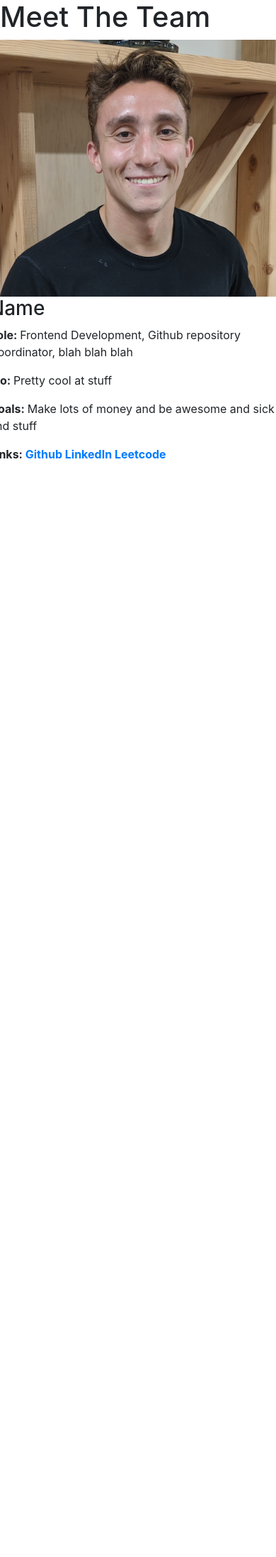
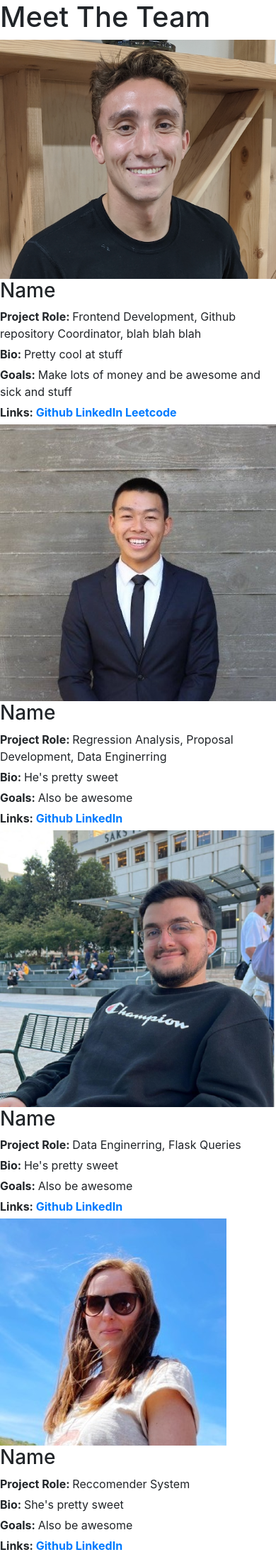
Before and after one commit to jaredap1995/UCB_project_4, a Flask app: page /about in a window 390 px wide; the page is wider, and only the part inside the window is pictured. Shown: the top 2194 px of that part at 71% size. Before the commit the page ends 646 px from the top of that part, so only its background shows below. Run offline with Flask 3, Linux system fonts and the light colour scheme; some libraries are stand-ins or nearby versions.

Commit message:
all photos and bios uploaded

```diff
--- /dev/null
+++ b/frontend/static/css/about.css
@@ -0,0 +1,3 @@
+p {
+    margin-bottom: 5px;
+}
--- a/frontend/static/main.js
+++ b/frontend/static/main.js
@@ -84,10 +84,12 @@ function searchCars () {
     var size = document.getElementById('size').value;
     var odometer = document.getElementById('odometer').value;
     var state = document.getElementById('state').value;
+    var transmission = document.getElementById('transmission').value;
+    var cylinders = document.getElementById('cylinder').value;
 
 
     //Redirect to results after search is made
-    window.location.href = "/results?query=" + query + "&maxPrice=" + priceMax + "&condition=" + condition + "&state" + state + "&manufacturer=" + manufacturer + "&size=" + size + "&ododmeter=" + odometer;
+    window.location.href = "/results?query=" + query + "&maxPrice=" + priceMax + "&condition=" + condition + "&state" + state + "&manufacturer=" + manufacturer + "&size=" + size + "&ododmeter=" + odometer + "&transmission=" + transmission + "&cylinders=" + cylinders;
 }
 
 // Navigate to the about page Button
--- a/frontend/templates/about.html
+++ b/frontend/templates/about.html
@@ -6,6 +6,7 @@
         <title>About</title>
         <!-- Bootstrap CSS -->
         <link rel="stylesheet" href="https://stackpath.bootstrapcdn.com/bootstrap/4.5.2/css/bootstrap.min.css">
+        <link rel = 'stylesheet' href = "{{ url_for ('static', filename = 'css/about.css') }}">
     </head>
     <body>
         <div clsss = 'container'>
@@ -13,12 +14,12 @@
 
             <!-- Row Template to be copied to Each group Memeber-->
             <div class = 'row'>
-                <div clss = 'col-md-3'>
+                <div class = 'col-md-3'>
                     <img src = "{{ url_for('static', filename = 'about/jared_copy.png') }}" class = 'img-fluid' alt = 'Image 1'>
                 </div>
-                <div clss = "col-md-9">
+                <div class = "col-md-9">
                     <h3> Name </h3>
-                    <p> <strong> Role: </strong> Frontend Development, Github repository Coordinator, blah blah blah</p>
+                    <p> <strong> Project Role: </strong> Frontend Development, Github repository Coordinator, blah blah blah</p>
                     <p> <strong> Bio: </strong> Pretty cool at stuff</p>
                     <p> <strong> Goals: </strong> Make lots of money and be awesome and sick and stuff</p>
                     <p> <strong> Links:
@@ -30,6 +31,109 @@
             </div>
             <!-- End of Row Template -->
 
+            <div class = 'row'>
+                <div class = 'col-md-3'>
+                    <img src = "{{ url_for('static', filename = 'about/bryant.jpeg') }}" class = 'img-fluid' alt = 'Image 1'>
+                </div>
+                <div class = "col-md-9">
+                    <h3> Name </h3>
+                    <p> <strong> Project Role: </strong> Regression Analysis, Proposal Development, Data Enginerring</p>
+                    <p> <strong> Bio: </strong> He's pretty sweet</p>
+                    <p> <strong> Goals: </strong> Also be awesome</p>
+                    <p> <strong> Links:
+                        <a href = 'https://github.com/bryan-tt' target = "_blank"> Github</a>
+                        <a href = 'https://www.linkedin.com/in/bryan-tsan-tang/' target = "_blank"> LinkedIn</a>
+                        <!-- Any other links LMK-->
+                    </strong></p>
+                </div>
+            </div>
+
+            <div class = 'row'>
+                <div class = 'col-md-3'>
+                    <img src = "{{ url_for('static', filename = 'about/irfan.png') }}" class = 'img-fluid' alt = 'Irfan_image'>
+                </div>
+                <div class = "col-md-5">
+                    <h3> Name </h3>
+                    <p> <strong> Project Role: </strong> Data Enginerring, Flask Queries</p>
+                    <p> <strong> Bio: </strong> He's pretty sweet</p>
+                    <p> <strong> Goals: </strong> Also be awesome</p>
+                    <p> <strong> Links:
+                        <a href = 'https://github.com/sncrsenyurt' target = "_blank"> Github</a>
+                        <a href = 'https://www.linkedin.com/in/irfan-sencer-%C5%9Fenyurt-89a28014b/' target = "_blank"> LinkedIn</a>
+                        <!-- Any other links LMK-->
+                    </strong></p>
+                </div>
+            </div>
+
+            <div class = 'row'>
+                <div class = 'col-md-3'>
+                    <img src = "{{ url_for('static', filename = 'about/jena.jpeg') }}" class = 'img-fluid' alt = 'Jen_image'>
+                </div>
+                <div class = "col-md-5">
+                    <h3> Name </h3>
+                    <p> <strong> Project Role: </strong> Reccomender System</p>
+                    <p> <strong> Bio: </strong> She's pretty sweet</p>
+                    <p> <strong> Goals: </strong> Also be awesome</p>
+                    <p> <strong> Links:
+                        <a href = 'https://github.com/jennyalfi' target = "_blank"> Github</a>
+                        <a href = 'https://www.linkedin.com/in/jennifer-alfson-7b0656/' target = "_blank"> LinkedIn</a>
+                        <!-- Any other links LMK-->
+                    </strong></p>
+                </div>
+            </div>
+
+            <div class = 'row'>
+                <div class = 'col-md-3'>
+                    <img src = "{{ url_for('static', filename = 'about/matthewf.jpeg') }}" class = 'img-fluid' alt = 'Matt_image'>
+                </div>
+                <div class = "col-md-5">
+                    <h3> Name </h3>
+                    <p> <strong> Project Role: </strong> Data Enginerring, Postgres Database Setup, Data Science Lead</p>
+                    <p> <strong> Bio: </strong> He's pretty sweet</p>
+                    <p> <strong> Goals: </strong> Also be awesome</p>
+                    <p> <strong> Links:
+                        <a href = 'https://github.com/mattf4171' target = "_blank"> Github</a>
+                        <a href = 'https://www.linkedin.com/in/matthew-fernandez-4b9763180/' target = "_blank"> LinkedIn</a>
+                        <!-- Any other links LMK-->
+                    </strong></p>
+                </div>
+            </div>
+
+            <div class = 'row'>
+                <div class = 'col-md-3'>
+                    <img src = "{{ url_for('static', filename = 'about/koltonxie.jpeg') }}" class = 'img-fluid' alt = 'Matt_image'>
+                </div>
+                <div class = "col-md-5">
+                    <h3> Name </h3>
+                    <p> <strong> Project Role: </strong> Reccomender System</p>
+                    <p> <strong> Bio: </strong> He's pretty sweet</p>
+                    <p> <strong> Goals: </strong> Also be awesome</p>
+                    <p> <strong> Links:
+                        <a href = 'https://github.com/kottonxie' target = "_blank"> Github</a>
+                        <a href = 'https://www.linkedin.com/in/koltonxie/' target = "_blank"> LinkedIn</a>
+                        <!-- Any other links LMK-->
+                    </strong></p>
+                </div>
+            </div>
+
+            <div class = 'row'>
+                <div class = 'col-md-3'>
+                    <img src = "{{ url_for('static', filename = 'about/kyles.jpg') }}" class = 'img-fluid' alt = 'Matt_image'>
+                </div>
+                <div class = "col-md-5">
+                    <h3> Name </h3>
+                    <p> <strong> Project Role: </strong> Data Engineer, Flask Queries</p>
+                    <p> <strong> Bio: </strong> He's pretty sweet</p>
+                    <p> <strong> Goals: </strong> Also be awesome</p>
+                    <p> <strong> Links:
+                        <a href = 'https://github.com/KAMAS-2058' target = "_blank"> Github</a>
+                        <a href = '' target = "_blank"> LinkedIn</a>
+                        <!-- Any other links LMK-->
+                    </strong></p>
+                </div>
+            </div>
+
+
         </div>
     </body>
 </html>
--- a/frontend/templates/results.html
+++ b/frontend/templates/results.html
@@ -13,7 +13,7 @@
             <div class = 'col-md-8'>
                 <h1> Search Results </h1>
                 <!-- Jinja 2 For loop-->
-                {% for result in results %}
+                {% for result in results[:10] %}
                 <!-- Row Template for Search Results -->
                 <div class = 'row mb-2'>
                     <div class = 'col-md-6'>
```
Also changed, not shown: frontend/static/about/bryant.jpeg (added), frontend/static/about/irfan.png (added), frontend/static/about/jena.jpeg (added), frontend/static/about/koltonxie.jpeg (added), frontend/static/about/kyles.jpg (added), frontend/static/about/matthewf.jpeg (added), frontend/static/css/index.css (added).
